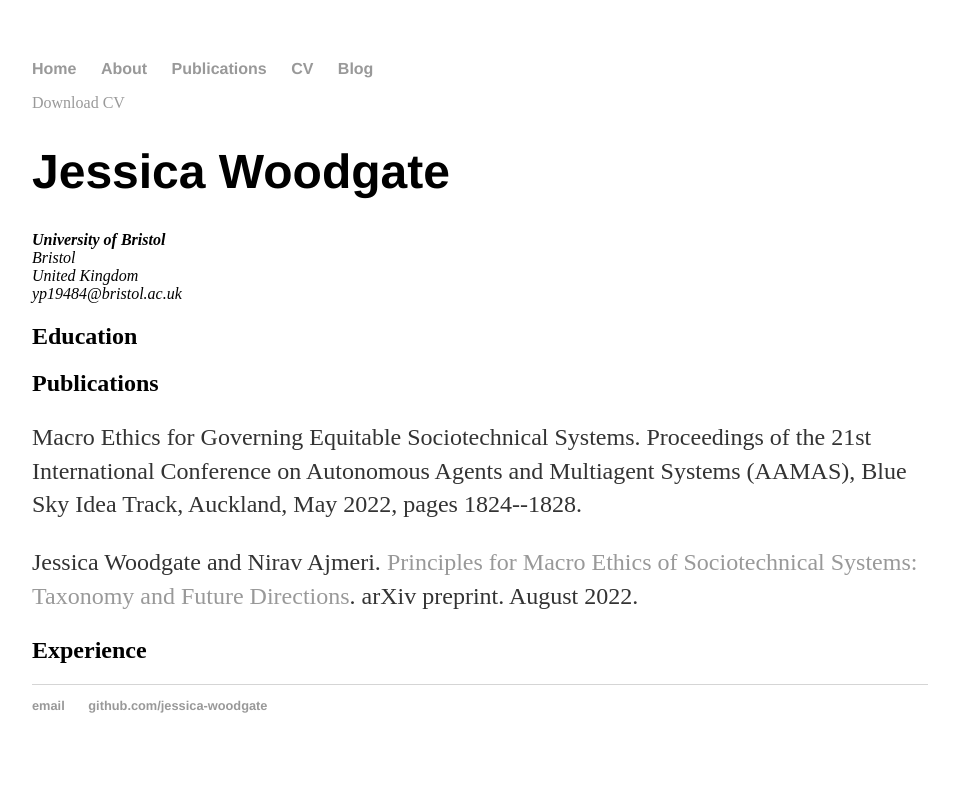
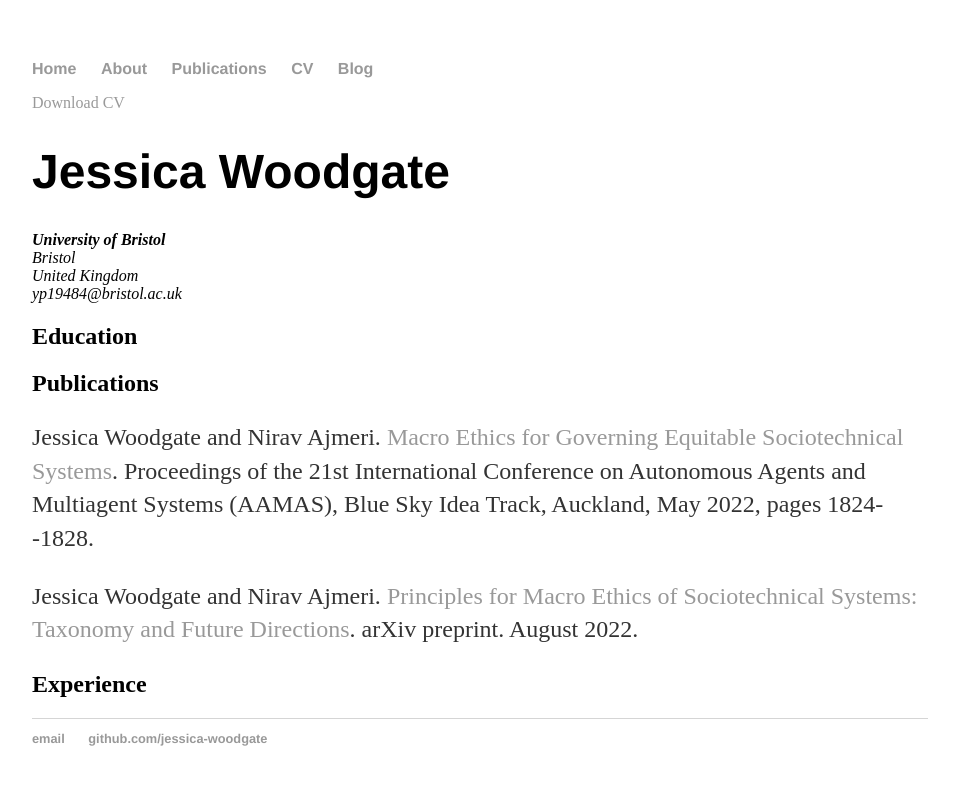
Before and after one commit to jessica-woodgate/jessica-woodgate.github.io, a Jekyll site: the page built from docs/cv/index.html, in a window 1280 px wide. Shown: the top 785 px of the page, without its empty margins (160-1119 px from the left). Built offline with Jekyll 4.4.1, drawn with Linux system fonts in a browser that asks for light colours.

Commit message:
fixed link error in cv

```diff
--- a/docs/cv/index.html
+++ b/docs/cv/index.html
@@ -16,7 +16,7 @@ title: CV of Jessica Woodgate
 
 					<h2>Publications</h2>
 
-					<p><Jessica Woodgate and Nirav Ajmeri.
+					<p>Jessica Woodgate and Nirav Ajmeri.
 						<a href="https://dl.acm.org/doi/10.5555/3535850.3536118">Macro Ethics for Governing Equitable Sociotechnical Systems</a>.
 						Proceedings of the 21st International Conference on Autonomous Agents and Multiagent Systems (AAMAS),
 						Blue Sky Idea Track, Auckland, May 2022, pages 1824--1828.
--- a/docs/publications/index.html
+++ b/docs/publications/index.html
@@ -4,7 +4,7 @@ title: Publications of Jessica Woodgate
 ---
 
 	<div class="publications">
-        <h6>2022</h6>
+        <h3>2022</h3>
         <ul>
             <li>Jessica Woodgate and Nirav Ajmeri.
                 <a href="https://dl.acm.org/doi/10.5555/3535850.3536118">Macro Ethics for Governing Equitable Sociotechnical Systems</a>.
```
